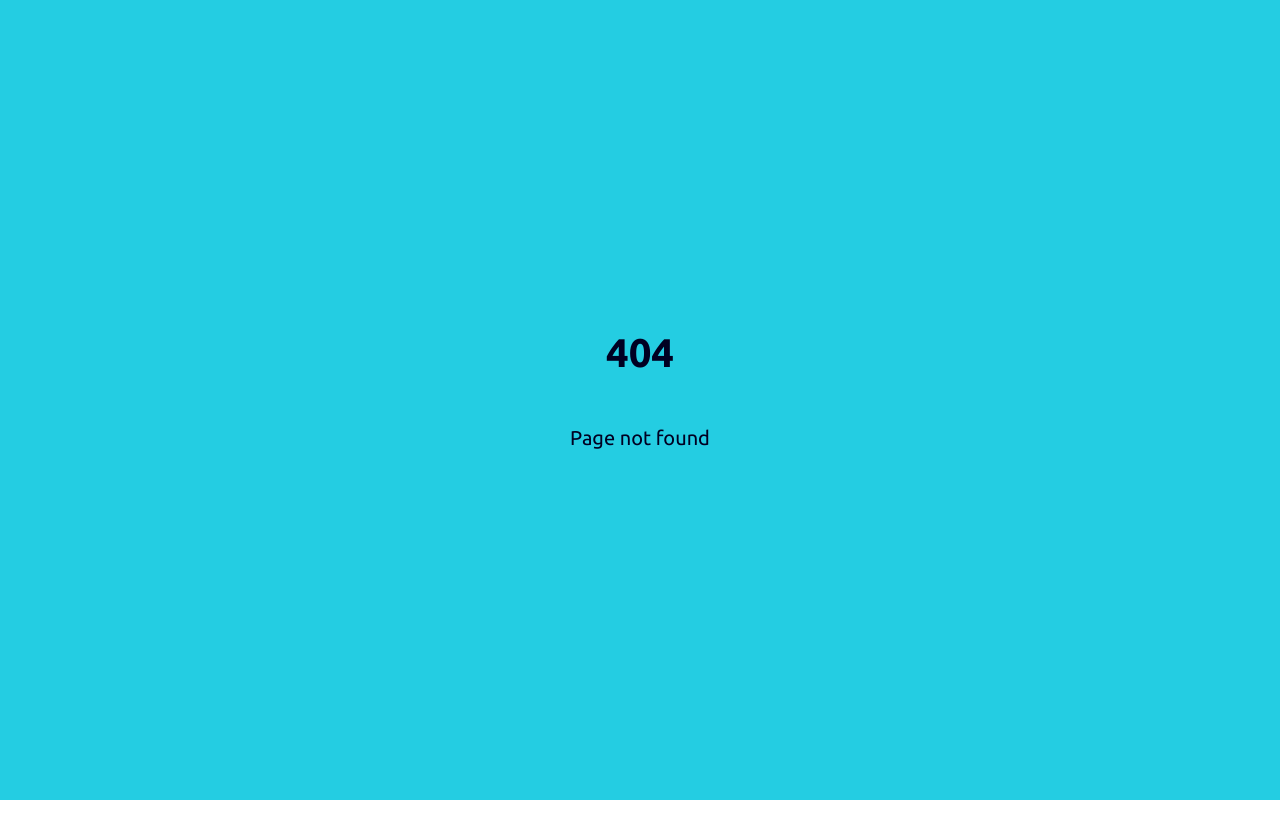
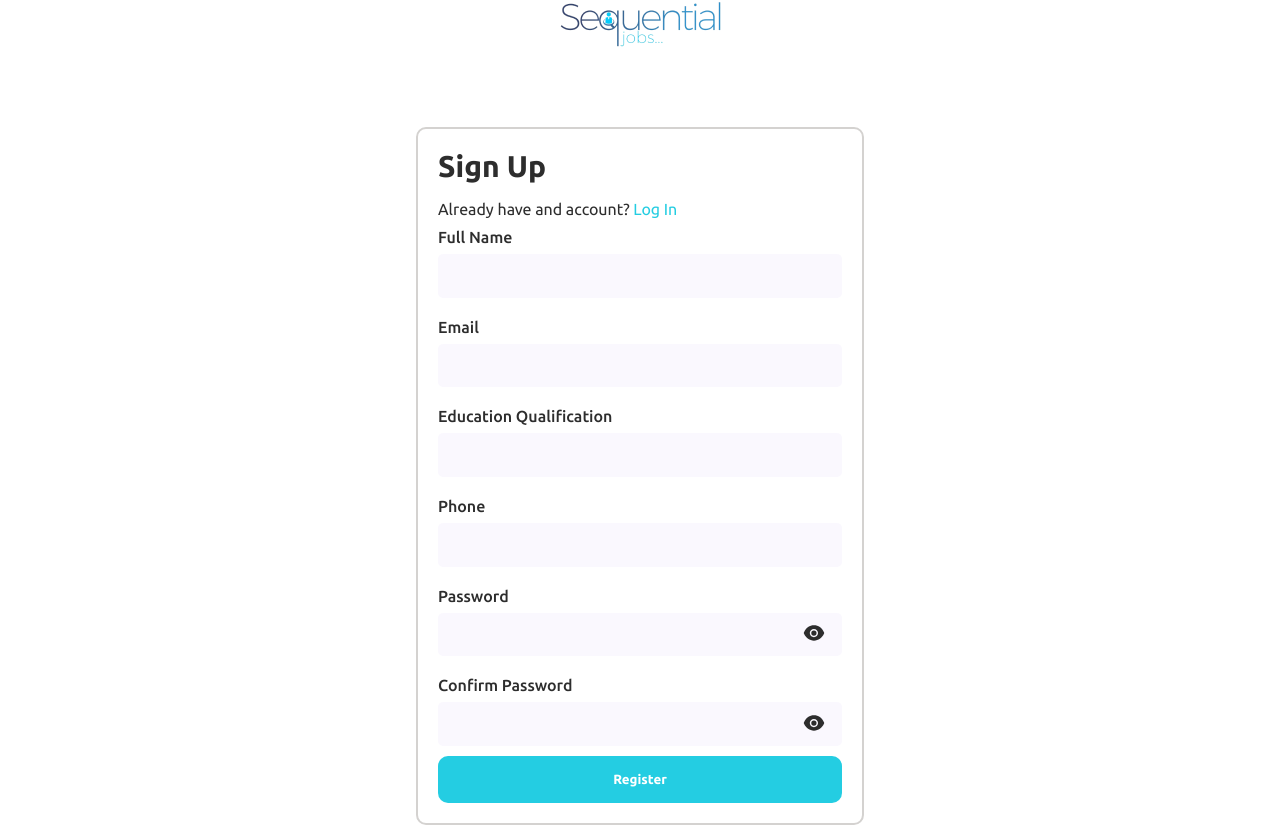
Before and after one commit to Tomation-Solution/sequential-job-revamp, a React (Create React App) app: page /sign-up in a window 1280 px wide. Before the commit this address had no page. Before the commit the page ends 800 px from the top, so only its background shows below. Built offline with nearby package versions, Linux system fonts and the light colour scheme.

Commit message:
installed react-hook-form yup and react query... also  created a reuseable input field

```diff
--- a/src/App.tsx
+++ b/src/App.tsx
@@ -19,7 +19,10 @@ import InterviewManagementCompletion from "./pages/InterviewManagement";
 import MedicalsListSubbmission from "./pages/MedicalsListSubbmission";
 import JobList from "./pages/JobList";
 import JobDetail from "./pages/JobDetail";
-// import AuthRoutes from "./components/Auth/AuthRoutes";
+import AuthRoutes from "./components/Auth/AuthRoutes";
+import SignUpRoutes from "./components/Auth/SignUp/SignUpRoutes";
+import Login from "./components/Auth/Login";
+import SignUp from "./components/Auth/SignUp/SignUp";
 
 function App() {
   return (
@@ -27,6 +30,9 @@ function App() {
       <ToastContainer />
       <BrowserRouter>
         <Routes>
+        <Route path="/login" element={<Login />} />
+        <Route path="/sign-up" element={<SignUp />} />
+
           <Route element={<MainLayout />}>
             <Route
               path="/"
@@ -55,7 +61,7 @@ function App() {
             <Route path="/interview-completion" element={<InterviewManagementCompletion />} />
             <Route path="/medicals-list-subbmission" element={<MedicalsListSubbmission />} />
           </Route>
-          <Route path="*" element={<NotFound />} />
+          {/* <Route path="*" element={<NotFound />} /> */}
         </Routes>
       </BrowserRouter>
     </>
--- a/src/components/Auth/Login.tsx
+++ b/src/components/Auth/Login.tsx
@@ -7,16 +7,32 @@ import {
 import {
   Form,
   FormContainer,
-  FormInput,
 } from "../../globals/styles/forms.styles";
 import { Link } from "react-router-dom";
 import EastIcon from "@mui/icons-material/East";
 import Logo from "../../assets/Logo.png";
-
+import InputWithLabel from "../InputWithLabel/InputWithLabel";
+import { useForm } from "react-hook-form";
+import { yupResolver } from '@hookform/resolvers/yup';
+import * as yup from "yup";
 // styles here were copied from signups.styles.tsx and forms.styles.tsx
 // and then modified to fit the needs of this component
 
+
+const schema = yup.object({
+  email: yup.string().email().required(),
+  full_name:yup.string().required(),
+  password:yup.string().required(),
+  confirm_password:yup.string().oneOf([yup.ref('password')],'Passwords must match'),
+  phone:yup.number().min(11).required(),
+})
+
+type FormData = yup.InferType<typeof schema>;
 const Login = () => {
+
+  const { register, handleSubmit, formState: { errors } } = useForm<FormData>({
+    resolver: yupResolver(schema)
+  });
   return (
     <SignUpContainer>
       <SignUpWrapper>
@@ -29,19 +45,12 @@ const Login = () => {
 
           <DecisionContainer>
             <Form>
-              <FormInput>
-                <label htmlFor="phoneNumber">Phone Number</label>
-                <input type="phone" id="phoneNumber" />
-              </FormInput>
-              <FormInput>
-                <label htmlFor="password">Password</label>
-                <input type="password" id="password" />
-              </FormInput>
+              {/* <InputWithLabel
+                  label="Email"
+              /> */}
+
             </Form>
-            <button>
-              <span>Continue</span>
-              <EastIcon />
-            </button>
+
           </DecisionContainer>
         </FormContainer>
       </SignUpWrapper>
--- a/src/components/Auth/SignUp/SignUp.tsx
+++ b/src/components/Auth/SignUp/SignUp.tsx
@@ -6,9 +6,37 @@ import {
 } from "./Signup.styles";
 import { Link } from "react-router-dom";
 import Logo from "../../../assets/Logo.png";
-import { FormContainer } from "../../../globals/styles/forms.styles";
+import { Form, FormContainer } from "../../../globals/styles/forms.styles";
+import InputWithLabel from "../../InputWithLabel/InputWithLabel";
+import { useForm } from "react-hook-form";
+import { yupResolver } from '@hookform/resolvers/yup';
+import * as yup from "yup";
+import Button from "../../Button/Button";
+
+
+
+
+const schema = yup.object({
+  email: yup.string().email().required(),
+  full_name:yup.string().required(),
+  password:yup.string().required(),
+  confirm_password:yup.string().oneOf([yup.ref('password')],'Passwords must match'),
+  phone:yup.number().min(11).required(),
+})
+
+type FormData = yup.InferType<typeof schema>;
+
+
 
 const SignUp = () => {
+
+
+
+  const { register, handleSubmit, formState: { errors } } = useForm<FormData>({
+    resolver: yupResolver(schema)
+  });
+
+  const onSubmit = (data: FormData) => console.log(data);
   return (
     <SignUpContainer>
       <SignUpWrapper>
@@ -18,13 +46,57 @@ const SignUp = () => {
           <p>
             Already have and account? <Link to={"/login"}>Log In</Link>
           </p>
+          <Form  onSubmit={handleSubmit(onSubmit)}>
+          <InputWithLabel
+                label="Full Name"
+                style={{'margin':'10px 0'}}
+                register={register('full_name')}
+                errorMessage={errors.full_name?.message}
+                />
+                <InputWithLabel
+                label="Email"
+                style={{'margin':'10px 0'}}
+                register={register('email')}
+                errorMessage={errors.email?.message}
+                />
 
-          <DecisionContainer>
+                <InputWithLabel
+                label="Education Qualification"
+                style={{'margin':'10px 0'}}
+                />
+<InputWithLabel
+              label="phone"
+              style={{'margin':'10px 0'}}
+              register={register('phone')}
+              errorMessage={errors.phone?.message}
+              />
+              <InputWithLabel
+              label="password"
+              style={{'margin':'10px 0'}}
+              register={register('password')}
+              errorMessage={errors.password?.message}
+              type='password'
+              />
+
+
+
+              <InputWithLabel
+              label="Confirm Password"
+              style={{'margin':'10px 0'}}
+              register={register('confirm_password')}
+              errorMessage={errors.confirm_password?.message}
+              type='password'
+              />
+                <Button type='submit'>
+                Register
+                </Button>
+          </Form>
+          {/* <DecisionContainer>
             <p>Sign up as an organization/company</p>
             <Link to={"jobseekerpersonaldetails"}>
               <p>Sign up as an Individual</p>
             </Link>
-          </DecisionContainer>
+          </DecisionContainer> */}
         </FormContainer>
       </SignUpWrapper>
     </SignUpContainer>
--- a/src/components/Button/Button.tsx
+++ b/src/components/Button/Button.tsx
@@ -9,6 +9,7 @@ export type ButtonProp =React.PropsWithChildren<{
   },
   onClick?:(e:React.MouseEvent<HTMLButtonElement>)=>void;
   isLoading?:boolean;
+  type?:"button" | "reset" | "submit"
 }>
 
 
@@ -17,20 +18,20 @@ export type ButtonProp =React.PropsWithChildren<{
 //   'width'?:string,
 
 // }
-const Button = ({children,styleType='pry',isLoading=false,...rest}:ButtonProp):React.ReactElement=>{
+const Button = ({children,styleType='pry',isLoading=false,type='button',...rest}:ButtonProp):React.ReactElement=>{
 
 
   return (
     <ButtonStyle styleType={styleType} disabled={isLoading}
-
     whileTap={{ scale: 0.9 }}
     animate={{
-    transition: {
+      transition: {
         type:'spring',
         stiffness:70
-    }
+      }
     }}
-      {...rest}>
+    type={type}
+    {...rest}>
       {isLoading?'Loading...':children}
     </ButtonStyle>
   )
--- /dev/null
+++ b/src/components/InputWithLabel/InputWithLabel.style.tsx
@@ -0,0 +1 @@
+import styled from "styled-components";
--- a/src/components/InputWithLabel/InputWithLabel.tsx
+++ b/src/components/InputWithLabel/InputWithLabel.tsx
@@ -1,3 +1,10 @@
+import { FormInput } from "../../globals/styles/forms.styles";
+import {AiFillEye} from 'react-icons/ai';
+import {BsEyeSlashFill} from 'react-icons/bs'
+import { useState } from 'react';
+
+
+
 type Prop ={
     label:string;
     placeholder?:string;
@@ -5,15 +12,49 @@ type Prop ={
     register?:any;
     errorMessage?:string;
     type?:'password'|'text';
+    style?: React.CSSProperties;
+    // containerStyle:
   }
 
 
 
-const InputWithLabel = ({ type='text',errorMessage,label,placeholder='',isTextArea=false,register}:Prop):React.ReactElement=>{
+const InputWithLabel = ({style={}, type='text',errorMessage,label,placeholder='',isTextArea=false,register}:Prop):React.ReactElement=>{
+  const [show,setShow] = useState(false);
 
-    return <div>
+  const decideType =():string=>{
+    if(type=='password'){
+      return show?'text':'password'
+    }
+    return 'text'
+  }
+  const RenderIcon = ()=>{
+    return (
+      <>
+        {
+          show?
+            <BsEyeSlashFill onClick={(e)=> setShow(false)}/>
+            :
+            <AiFillEye onClick={(e)=> setShow(true)}/>
+        }
+      </>
+    )
+  }
+    return(
+      <FormInput style={style}>
+        <label htmlFor={label}>{label}</label>
+      {type==='password'&&<RenderIcon/>}
 
-    </div>
+        {
+          !isTextArea?
+          <input  type={decideType()} id={label}  placeholder={placeholder} {...register} />
+        :
+        <textarea placeholder={placeholder}  id={label}>
+
+        </textarea>
+        }
+        <span style={{'color':'crimson'}}>{errorMessage}</span>
+      </FormInput>
+    )
 }
 
 
--- a/src/globals/styles/forms.styles.tsx
+++ b/src/globals/styles/forms.styles.tsx
@@ -103,15 +103,16 @@ export const FormInput = styled.div`
   margin-bottom: 1em;
   width: auto;
   flex: 1;
-
+  position: relative;
   label {
     font-weight: 500;
     margin-bottom: 0.5em;
+    text-transform:capitalize;
   }
   input {
     padding: 1em;
     background: rgba(242, 238, 252, 0.39);
-    border: 1px solid ${seqBlue100};
+    border: 1px solid transparent;
     border-radius: 5px;
 
     outline: none;
@@ -132,6 +133,13 @@ export const FormInput = styled.div`
       outline: none;
     }
   }
+    svg{
+cursor: pointer ;
+  font-size: 1.5rem;
+  position: absolute;
+  left: 90%;
+  top: 50%;
+}
 
   ${mobile({
     width: "100%",
```
Also changed, not shown: package.json (+6 -1 lines), src/redux/hooks.ts (added, +7 -0 lines), src/redux/store.tsx (added, +13 -0 lines), src/utils/PrivateRoute.jsx (added, +15 -0 lines), 1 other file (tests, documents, lock files or other folders).
